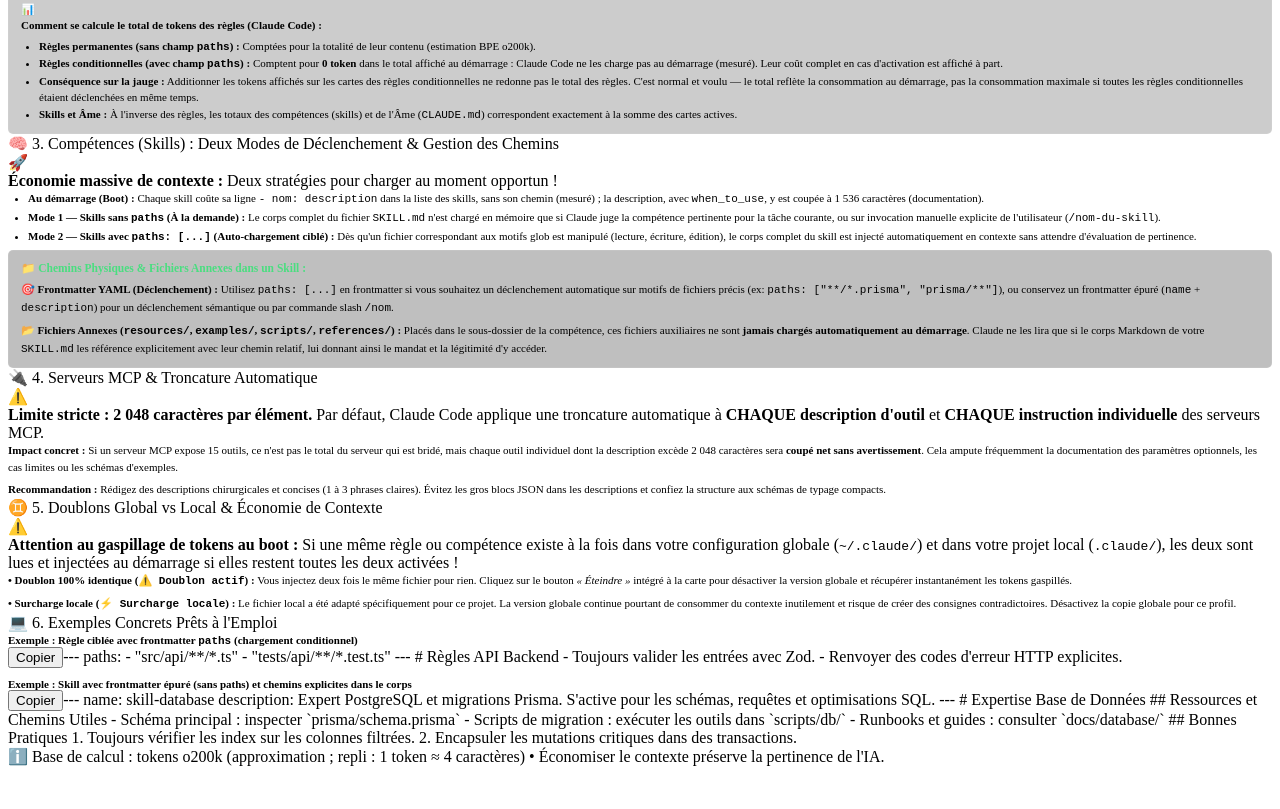
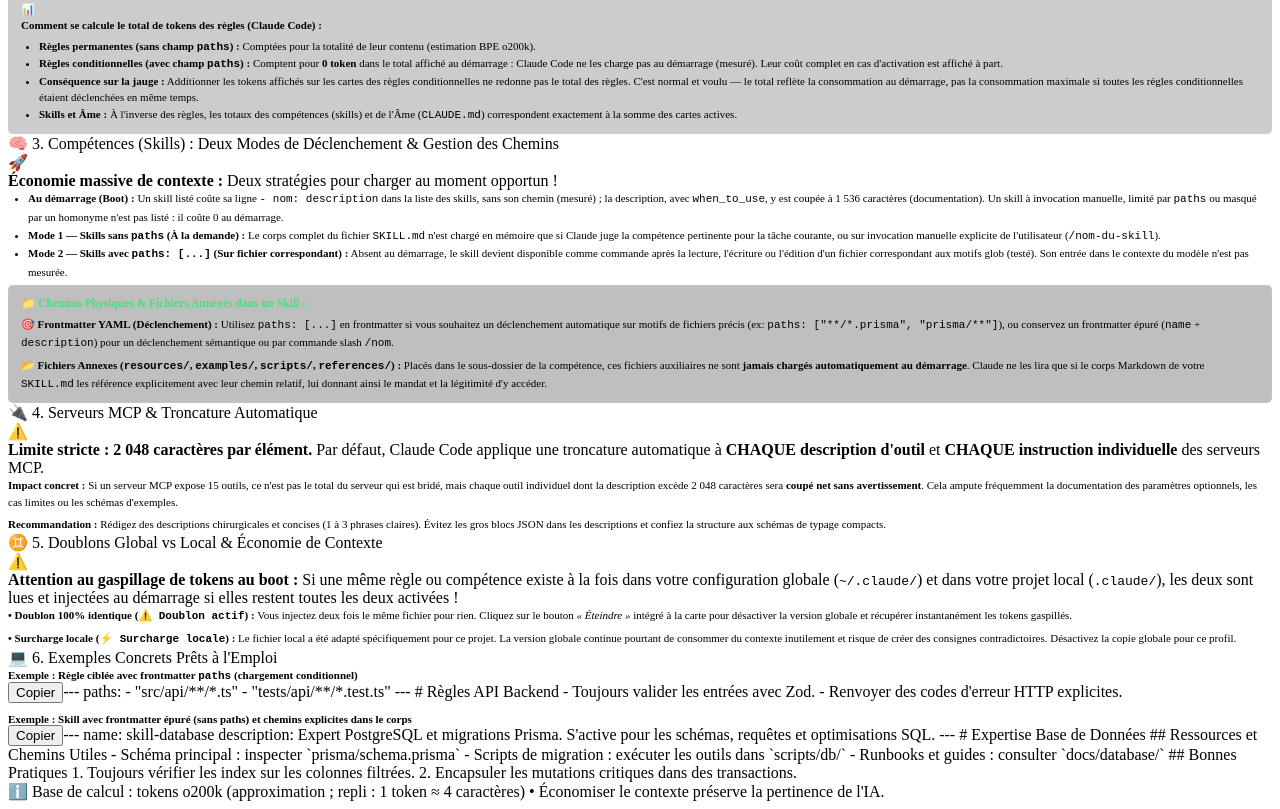
Before and after one commit to divadparad-gmail/skills-rules-manager, a website: page src/webview/cheatsheet.html in a window 1280 px wide. Shown: the part 974-1783 px from the top of the page. Before the commit the page ends 1748 px from the top, so only its background shows below. Drawn offline with Linux system fonts and the light colour scheme.

Commit message:
fix(claude-code): préciser le coût des skills au démarrage dans le guide
Un skill à invocation manuelle, limité par paths ou masqué par un homonyme
n'est pas listé et coûte 0 au démarrage. Le guide ne dit plus qu'un skill
avec paths est injecté automatiquement : il devient disponible comme
commande, et son entrée dans le contexte du modèle n'est pas mesurée.

Co-Authored-By: Claude Opus 5.5 <noreply@anthropic.com>

```diff
--- a/src/webview/cheatsheet.html
+++ b/src/webview/cheatsheet.html
@@ -245,9 +245,9 @@
             </div>
           </div>
           <ul style="margin: 0; padding-left: 20px; line-height: 1.6; color: var(--fg-color); font-size: 11px;">
-            <li><strong>Au démarrage (Boot) :</strong> Chaque skill coûte sa ligne <code>- nom: description</code> dans la liste des skills, sans son chemin (mesuré) ; la description, avec <code>when_to_use</code>, y est coupée à 1 536 caractères (documentation).</li>
+            <li><strong>Au démarrage (Boot) :</strong> Un skill listé coûte sa ligne <code>- nom: description</code> dans la liste des skills, sans son chemin (mesuré) ; la description, avec <code>when_to_use</code>, y est coupée à 1 536 caractères (documentation). Un skill à invocation manuelle, limité par <code>paths</code> ou masqué par un homonyme n'est pas listé : il coûte 0 au démarrage.</li>
             <li><strong>Mode 1 — Skills sans <code>paths</code> (À la demande) :</strong> Le corps complet du fichier <code>SKILL.md</code> n'est chargé en mémoire que si Claude juge la compétence pertinente pour la tâche courante, ou sur invocation manuelle explicite de l'utilisateur (<code>/nom-du-skill</code>).</li>
-            <li><strong>Mode 2 — Skills avec <code>paths: [...]</code> (Auto-chargement ciblé) :</strong> Dès qu'un fichier correspondant aux motifs glob est manipulé (lecture, écriture, édition), le corps complet du skill est injecté automatiquement en contexte sans attendre d'évaluation de pertinence.</li>
+            <li><strong>Mode 2 — Skills avec <code>paths: [...]</code> (Sur fichier correspondant) :</strong> Absent au démarrage, le skill devient disponible comme commande après la lecture, l'écriture ou l'édition d'un fichier correspondant aux motifs glob (testé). Son entrée dans le contexte du modèle n'est pas mesurée.</li>
           </ul>
 
           <!-- Encadré Règle d'or sur la notion du Path et Fichiers Annexes dans les Skills -->
```
Also changed, not shown: test/claude-guide-cout-skills.test.ts (added, +18 -0 lines).
